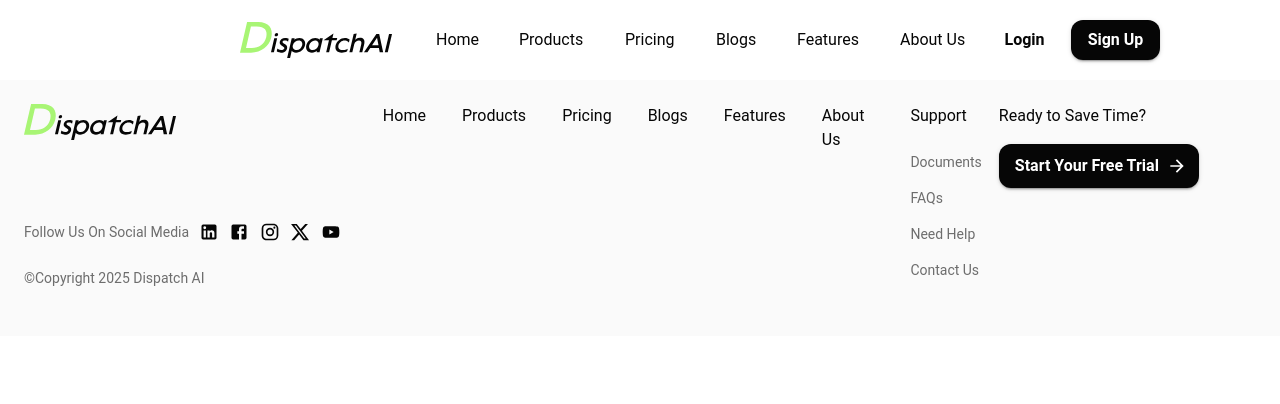
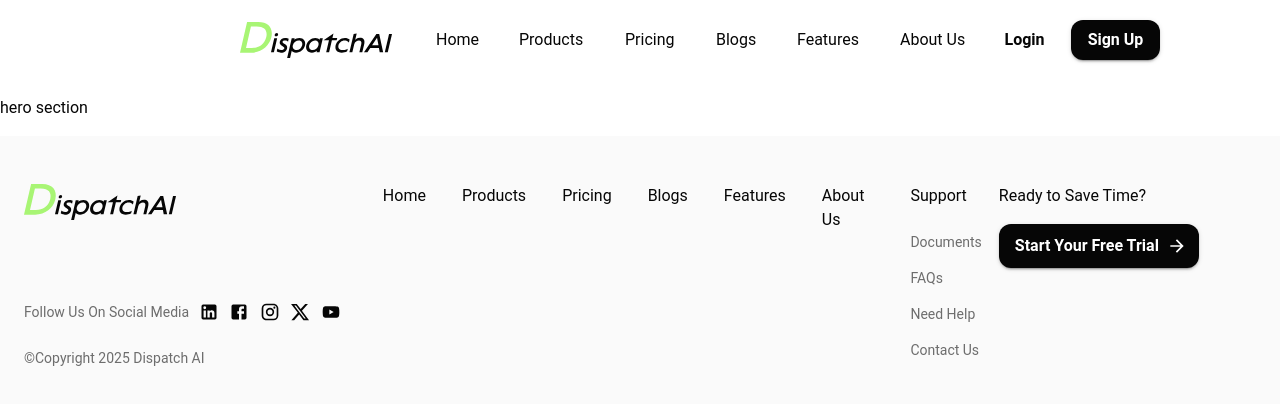
Before and after one commit to Dispatch-AI-com/frontend, a Next.js app: page / in a window 1280 px wide. Shown: the top 404 px of the page. Built offline with nearby package versions, Linux system fonts and the light colour scheme.

Commit message:
Refactored navi bar position from fix to strictly so it doesn't cover page content

```diff
--- a/src/app/layout.tsx
+++ b/src/app/layout.tsx
@@ -18,7 +18,7 @@ export default function RootLayout({
       <body>
         <ThemeProvider>
           <Navbar />
-          {children}
+          <main>{children}</main>
           <Footer />
         </ThemeProvider>
       </body>
--- a/src/components/features/landing/Navbar.tsx
+++ b/src/components/features/landing/Navbar.tsx
@@ -31,10 +31,10 @@ const navItems: NavItemProps[] = [
 ];
 
 const StyledAppBar = styled(AppBar)(({ theme }) => ({
-  position: 'fixed',
+  position: 'sticky',
   height: 80,
   backgroundColor: theme.palette.background.default,
-  marginBottom: '100px',
+  marginBottom: '0',
   zIndex: theme.zIndex.drawer + 1,
 }));
 
```
